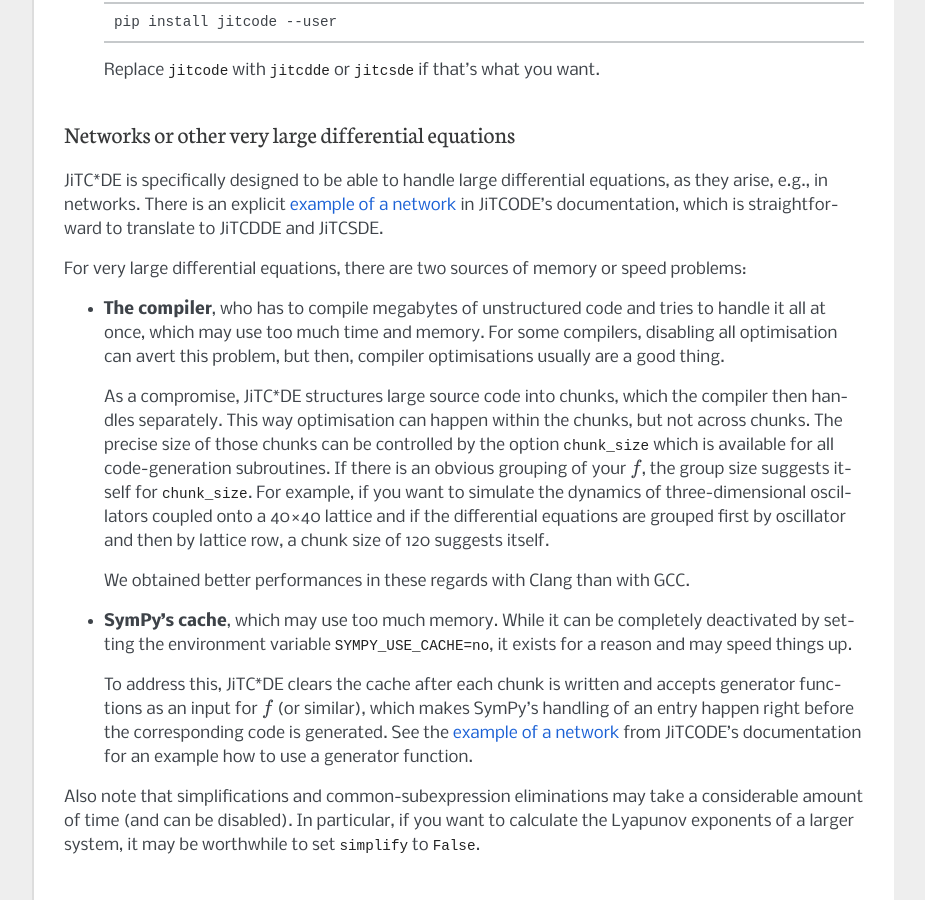
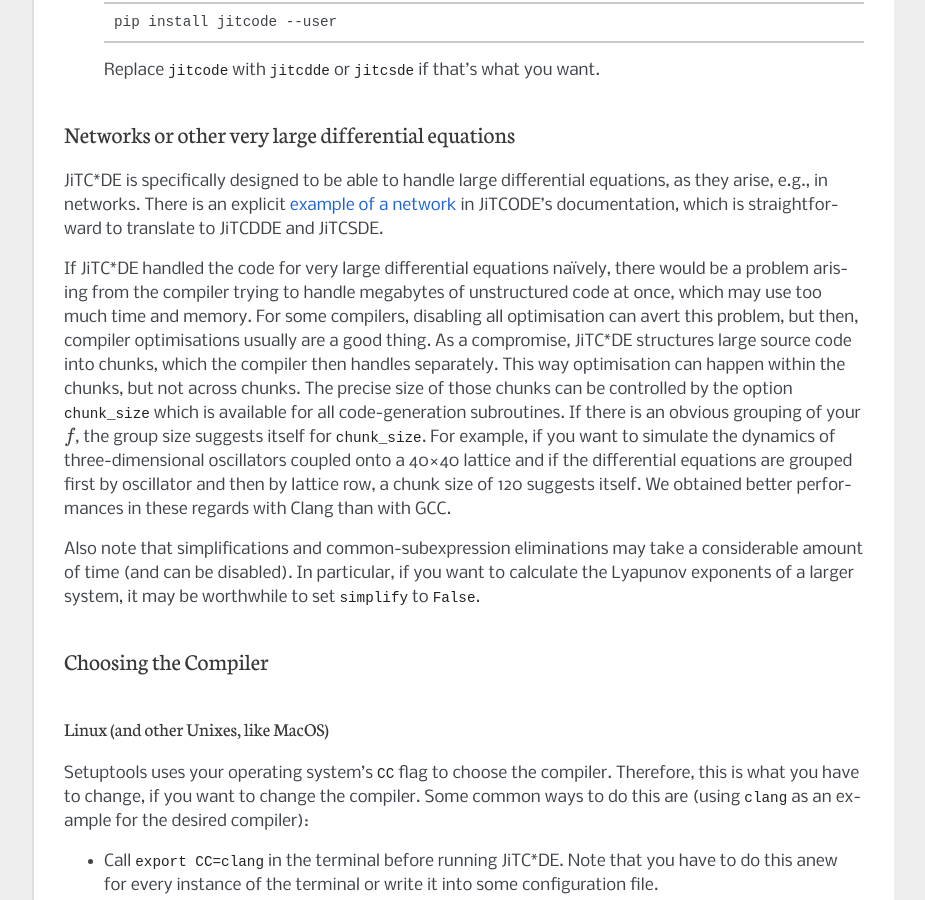
Before and after one commit to neurophysik/jitcxde_common, a Sphinx documentation site: the page built from docs/index.rst, in a window 1280 px wide and 900 px high, scrolled down 882 px. Shown: the whole window, without its empty margins (198-1123 px from the left). Built offline with Sphinx 7.4.7, drawn with Linux system fonts in a browser that asks for light colours; the version number could not be read and is left out; some of the changed text lies outside the part shown.

Commit message:
Adapting documentation to SymEngine.

```diff
--- a/docs/index.rst
+++ b/docs/index.rst
@@ -50,23 +50,11 @@
 JiTC*DE is specifically designed to be able to handle large differential equations, as they arise, e.g., in networks.
 There is an explicit `example of a network`_ in JiTCODE’s documentation, which is straightforward to translate to JiTCDDE and JiTCSDE.
 
-For very large differential equations, there are two sources of memory or speed problems:
-
-*	**The compiler**,
-	who has to compile megabytes of unstructured code and tries to handle it all at once, which may use too much time and memory. For some compilers, disabling all optimisation can avert this problem, but then, compiler optimisations usually are a good thing.
-
-	As a compromise, JiTC*DE structures large source code into chunks, which the compiler then handles separately. This way optimisation can happen within the chunks, but not across chunks. The precise size of those chunks can be controlled by the option `chunk_size` which is available for all code-generation subroutines.
-	If there is an obvious grouping of your :math:`f`, the group size suggests itself for `chunk_size`.
-	For example, if you want to simulate the dynamics of three-dimensional oscillators coupled onto a 40×40 lattice and if the differential equations are grouped first by oscillator and then by lattice row, a chunk size of 120 suggests itself.
-
-	We obtained better performances in these regards with Clang than with GCC.
-
-
-*	**SymPy’s cache**,
-	which may use too much memory. While it can be completely deactivated by setting the environment variable `SYMPY_USE_CACHE=no`, it exists for a reason and may speed things up.
-
-	To address this, JiTC*DE clears the cache after each chunk is written and accepts generator functions as an input for :math:`f` (or similar), which makes SymPy’s handling of an entry happen right before the corresponding code is generated.
-	See the `example of a network`_ from JiTCODE’s documentation for an example how to use a generator function.
+If JiTC*DE handled the code for very large differential equations naïvely, there would be a problem arising from the compiler trying to handle megabytes of unstructured code at once, which may use too much time and memory. For some compilers, disabling all optimisation can avert this problem, but then, compiler optimisations usually are a good thing.
+As a compromise, JiTC*DE structures large source code into chunks, which the compiler then handles separately. This way optimisation can happen within the chunks, but not across chunks. The precise size of those chunks can be controlled by the option `chunk_size` which is available for all code-generation subroutines.
+If there is an obvious grouping of your :math:`f`, the group size suggests itself for `chunk_size`.
+For example, if you want to simulate the dynamics of three-dimensional oscillators coupled onto a 40×40 lattice and if the differential equations are grouped first by oscillator and then by lattice row, a chunk size of 120 suggests itself.
+We obtained better performances in these regards with Clang than with GCC.
 
 Also note that simplifications and common-subexpression eliminations may take a considerable amount of time (and can be disabled).
 In particular, if you want to calculate the Lyapunov exponents of a larger system, it may be worthwhile to set `simplify` to `False`.
@@ -135,8 +123,8 @@
 Common Mistakes
 ---------------
 
-*	If you want to use mathematical functions like `sin`, `exp` or `sqrt` you have to use the SymPy variants.
-	For example, instead of `math.sin` or `numpy.sin`, you have to use `sympy.sin`.
+*	If you want to use mathematical functions like `sin`, `exp` or `sqrt` you have to use the SymEngine variants.
+	For example, instead of `math.sin` or `numpy.sin`, you have to use `symengine.sin`.
 
 *	If JiTC*DE is too slow, check whether you deactivated simplifications and common-subexpression eliminations, used a generator and avoided `SymPy Issue 4596`_.
 
```
